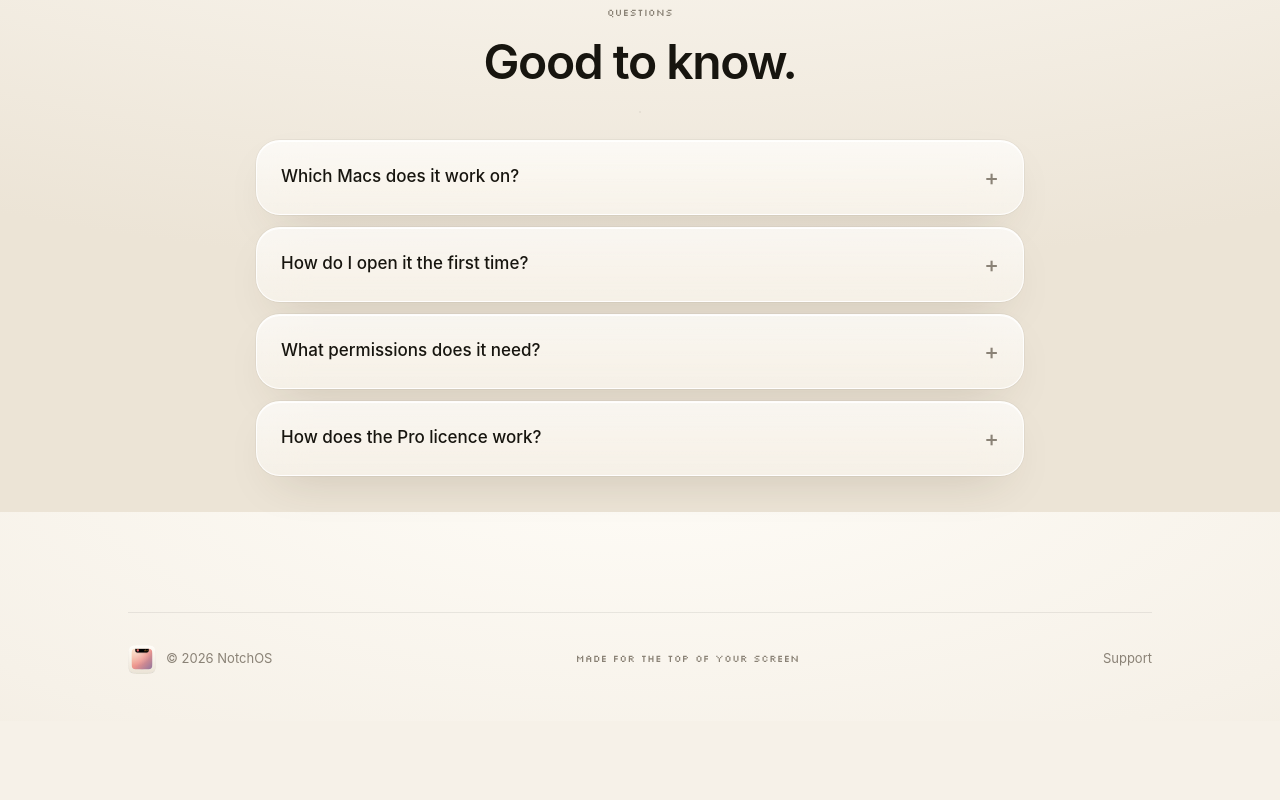
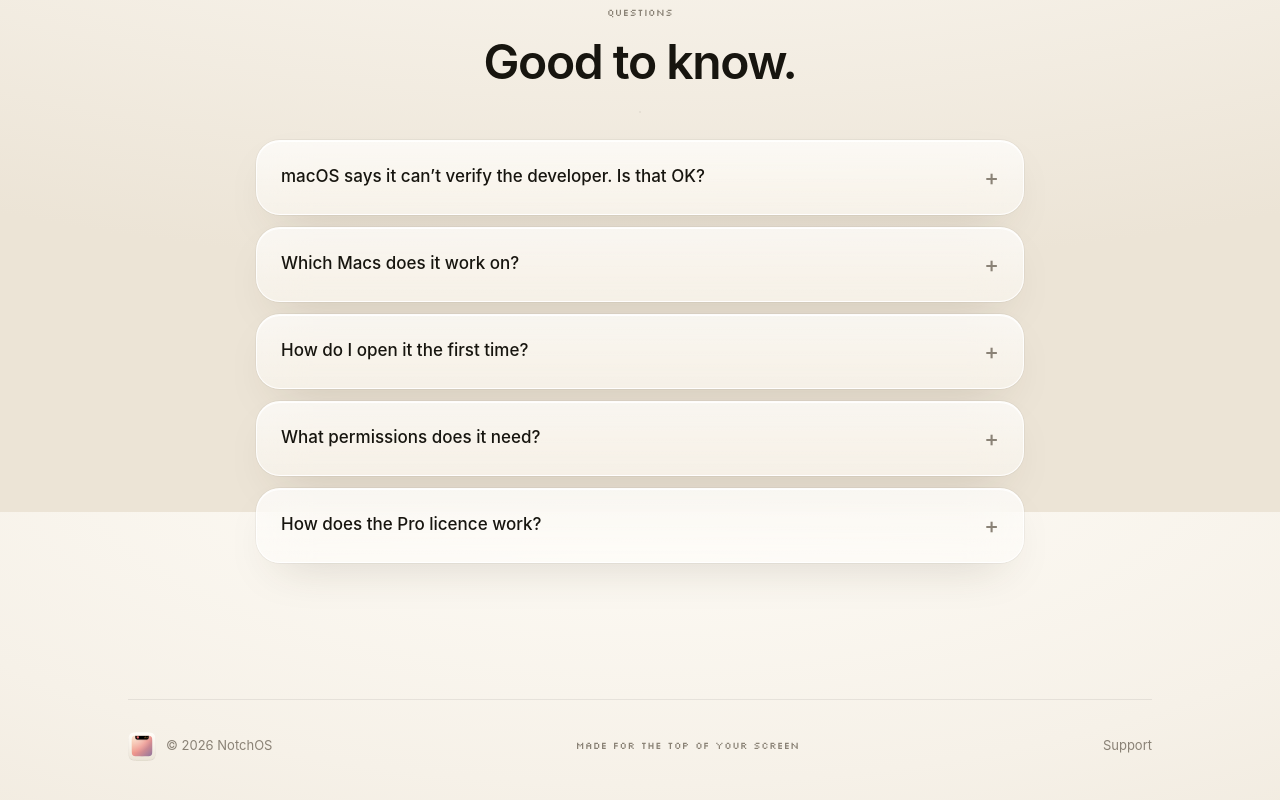
Before and after one commit to NotchOS-Mac/notchos-mac.github.io, a React (Vite) app: page / in a window 1280 px wide. Shown: the part 4288-5088 px from the top of the page. Before the commit the page ends 5009 px from the top, so only its background shows below. Built offline with nearby package versions, Linux system fonts and the light colour scheme.

Commit message:
Download the NotchOS 1.0 DMG; first-launch help

```diff
--- a/src/App.tsx
+++ b/src/App.tsx
@@ -308,6 +308,7 @@ function PriceCard({ name, price, note, items, cta, href, highlight = false, foo
 }
 
 const faqs: { q: string; a: string }[] = [
+  { q: "macOS says it can’t verify the developer. Is that OK?", a: "Yes. NotchOS isn’t notarized by Apple yet, so the first time you open it, go to System Settings → Privacy & Security and click Open Anyway next to NotchOS. After that it opens normally." },
   { q: "Which Macs does it work on?", a: `MacBooks with a notch running macOS 14 or later. On other displays NotchOS draws a virtual notch.` },
   { q: "How do I open it the first time?", a: "Right-click NotchOS in Applications and choose Open, or allow it in System Settings → Privacy & Security. You only do this once." },
   { q: "What permissions does it need?", a: "Accessibility, to show the volume and brightness HUD, and permission to read Music or Spotify for album art. Everything else works without them." },
--- a/src/site.ts
+++ b/src/site.ts
@@ -15,7 +15,7 @@ Thanks!`;
 export const site = {
   name: "NotchOS",
   /** Permanent link to the newest build (public releases repo). */
-  downloadURL: "https://github.com/Bexwane/NotchOS-releases/releases/latest/download/NotchOS.zip",
+  downloadURL: "https://github.com/NotchOS-Mac/NotchOS-releases/releases/latest/download/NotchOS.dmg",
   /** For now a licence request by email; later, a Lemon Squeezy / Gumroad checkout link. */
   buyURL: `mailto:${licenseEmail}?subject=${encodeURIComponent("NotchOS Pro licence request")}&body=${encodeURIComponent(requestBody)}`,
   licenseEmail,
```
